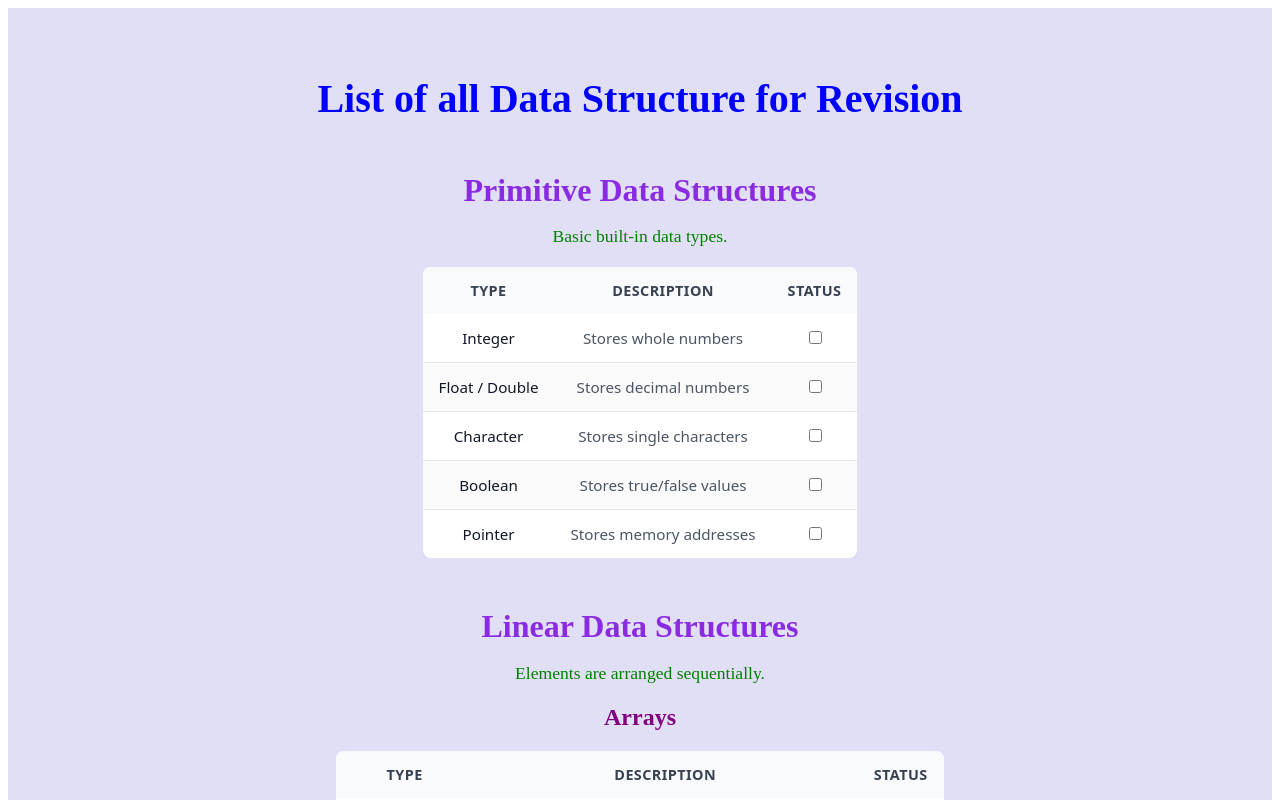
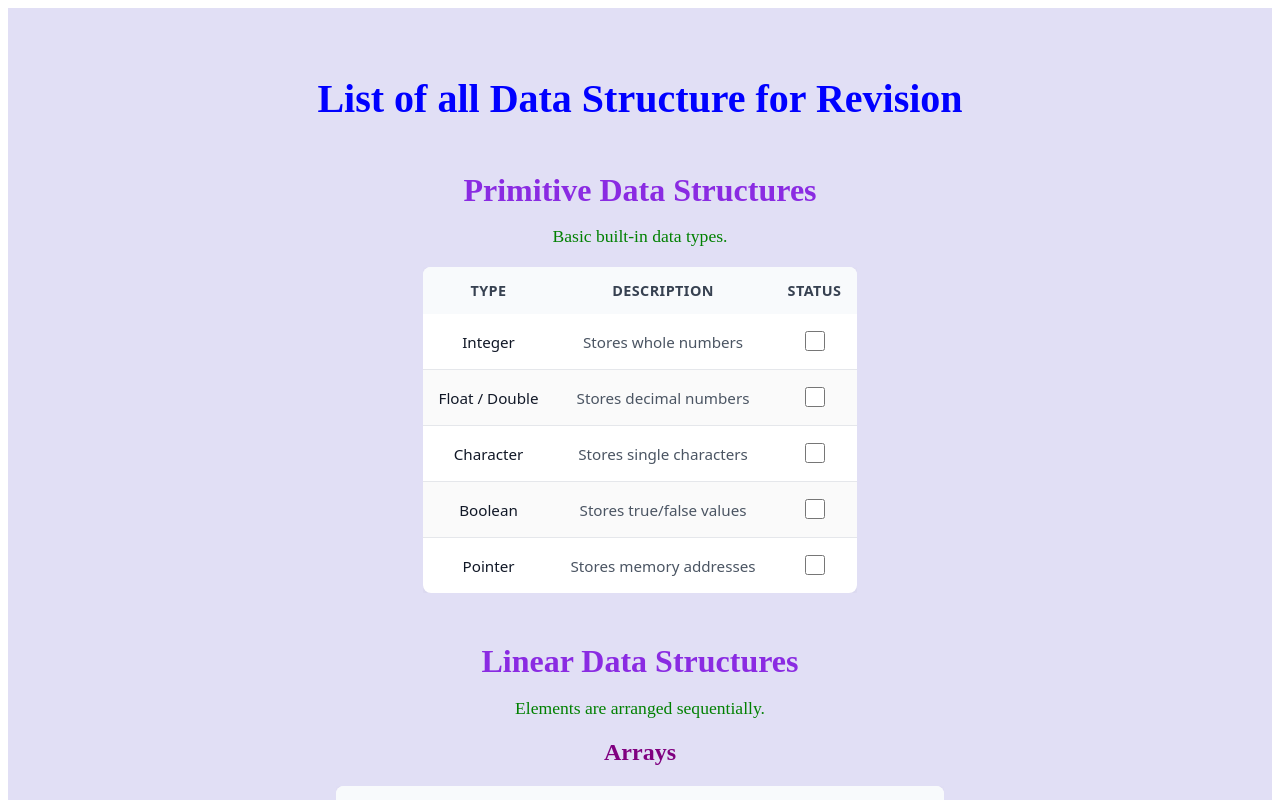
Before and after one commit to amitvermamjm/DSA, a React (Vite) app: page / in a window 1280 px wide. Shown: the top 800 px of the page. Built offline with nearby package versions, Linux system fonts and the light colour scheme.

Commit message:
modifited checkbox style

```diff
--- a/src/App.css
+++ b/src/App.css
@@ -100,6 +100,13 @@ tbody tr:nth-child(even) {
   background-color: #fafafa;
 }
 
+input[type="checkbox"] {
+  width: 20px;   /* Set desired width */
+  height: 20px;  /* Set desired height */
+  cursor: pointer;
+  accent-color: #2196F3;
+}
+
 /* Responsive (mobile-friendly) */
 @media (max-width: 640px) {
   table {
```
